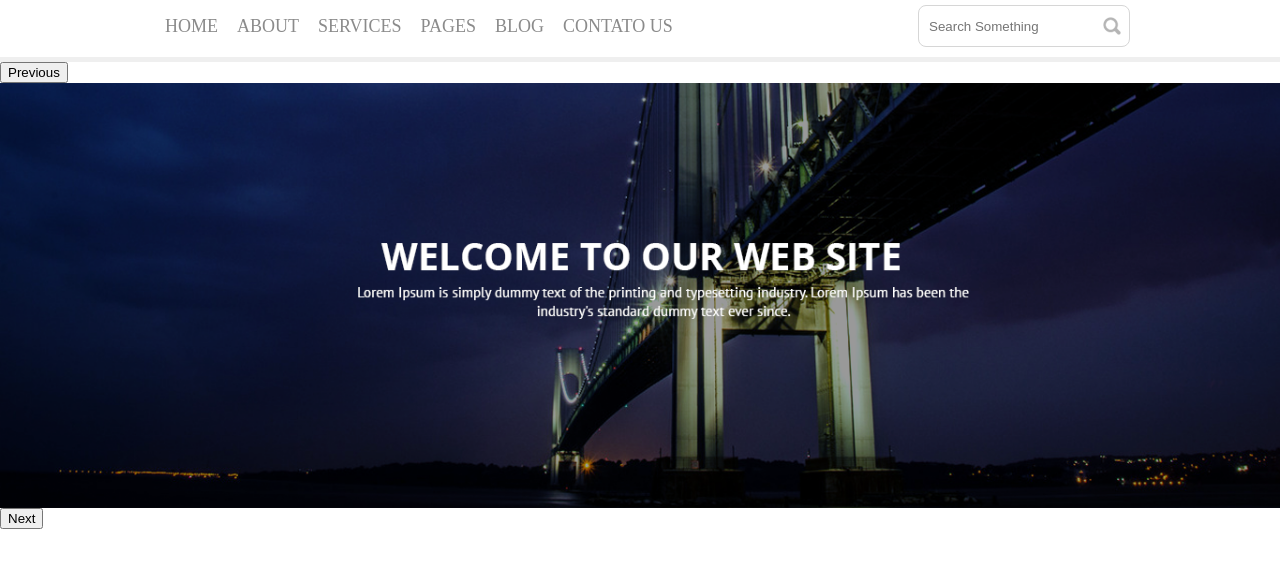
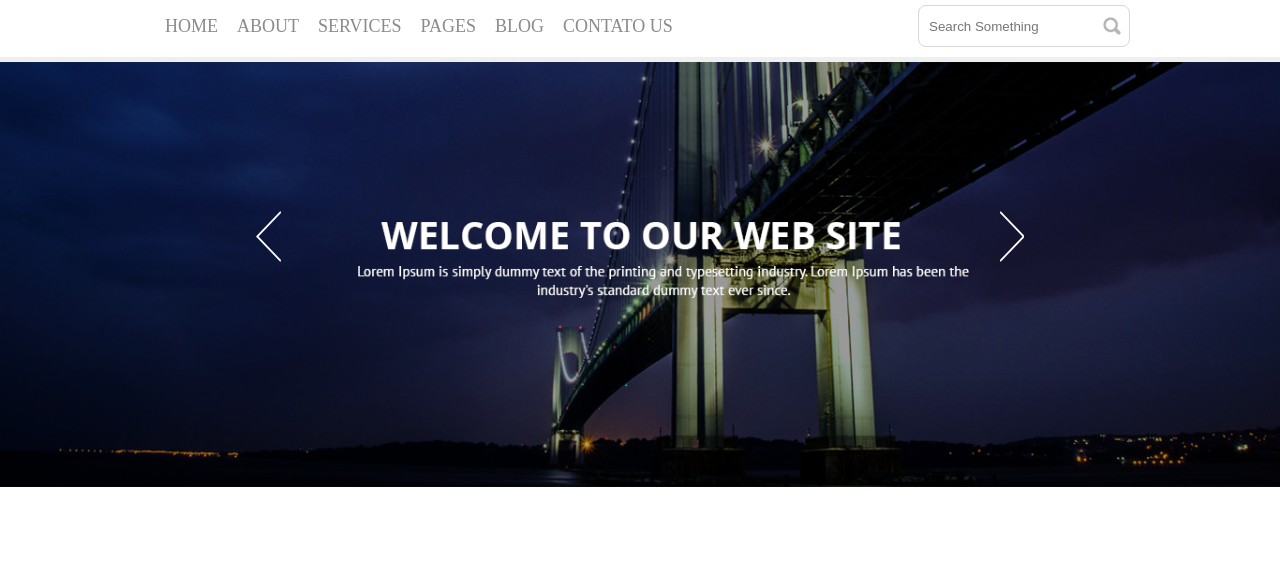
Before and after one commit to AndreLucyo2/CriarSiteModernoHTMLCSS, a plain HTML site: page index.html in a window 1280 px wide. Shown: the part 63-630 px from the top of the page. Drawn offline with nearby package versions, Linux system fonts and the light colour scheme.

Commit message:
Adicionado setas de prev e next, estilizado, iniciado vdeo 05 , colocar dots nos sliders

```diff
--- a/css/main.css
+++ b/css/main.css
@@ -3,6 +3,11 @@ body{
     width: 100%;
     height: 100%;
 }
+
+
+ul {
+    padding: 0px!important;
+ }
 
 .menu-principal{
     width: 100%;
@@ -102,3 +107,67 @@ main{
     border: 1px solid #d6d6d6;
     border-radius: 8px;
 }
+
+/* Video 5 - ajustes da seta para trocar os sliders*/
+button.slick-prev {
+    font-size: 0px;
+    border: none;
+    width: 25px;
+    height: 51px;
+    z-index: 9;
+    background-color: transparent;
+    position: absolute;
+    background-image: url(../img/seta-prev.png);
+    top: 35%;
+    left: 20%;
+}
+/* Video 5 - ajustes da seta para trocar os sliders*/
+button.slick-next {
+    font-size: 0px;
+    border: none;
+    width: 25px;
+    height: 51px;
+    z-index: 9;
+    background-color: transparent;
+    position: absolute;
+    background-image: url(../img/seta-next.png);
+    top: 35%;
+    right: 20%;
+}
+
+/* Video 5 - Criado os Dots dos sliders*/
+.slick-list {
+    width: 100%!important;
+}
+
+.slick-initialized {
+    overflow: hidden;
+}
+
+.slick-dots li button {
+    font-size: 0px;
+    border: 5px solid #ffffff;
+    width: 26px;
+    height: 26px;
+    background: transparent;
+    border-radius: 50%;
+    cursor: pointer;
+
+}
+
+.slick-dots {
+    margin: 0 auto;
+    width: 50%;
+    position: absolute;
+    left: 50%;
+    top: 600px;
+}
+
+li.slick-active button {
+    background: #00bac6;
+}
+
+.slick-dots li {
+    padding-left: 10px;
+    display: inline-block;
+}
--- a/js/main.js
+++ b/js/main.js
@@ -1,6 +1,14 @@
 /*
  opção sigle item
  ver http://kenwheeler.github.io/slick/
- Video 4 - 19:55 (https://www.youtube.com/watch?v=IA_fwt152AI&list=PL4iwH9RF8xHmjxVNJcyNSkVDYNUo6r2BM&index=4)
+ Video 5 - (https://youtu.be/7trN5ty3_Jg?list=PL4iwH9RF8xHmjxVNJcyNSkVDYNUo6r2BM)
 */
-$('.slider-principal').slick();
+$('.slider-principal').slick({
+    dots: true,
+    infinite: true,
+    speed: 300,
+    slidesToShow: 1,
+    adaptiveHeight: true,
+    autoplay: true,
+    autoplaySpeed: 2000
+});
```
Also changed, not shown: img/seta-next.png (added), img/seta-prev.png (added).
